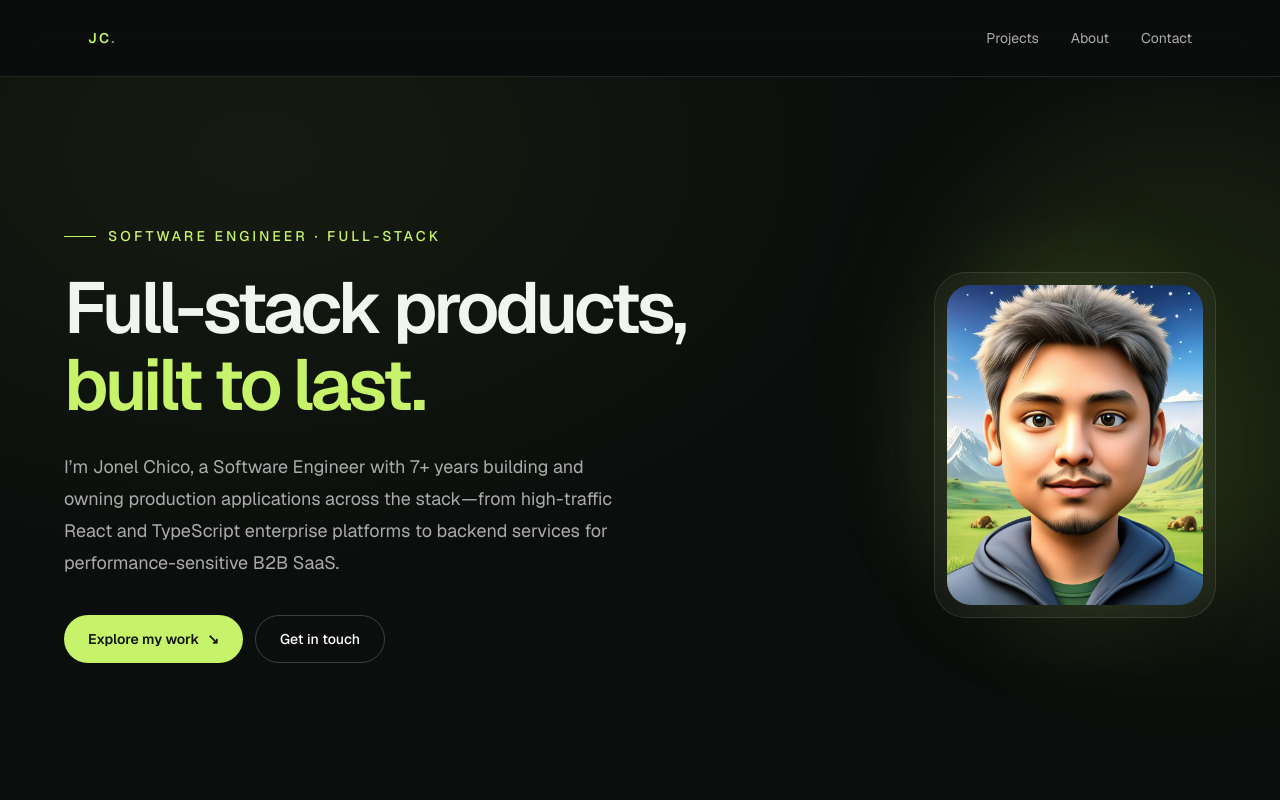
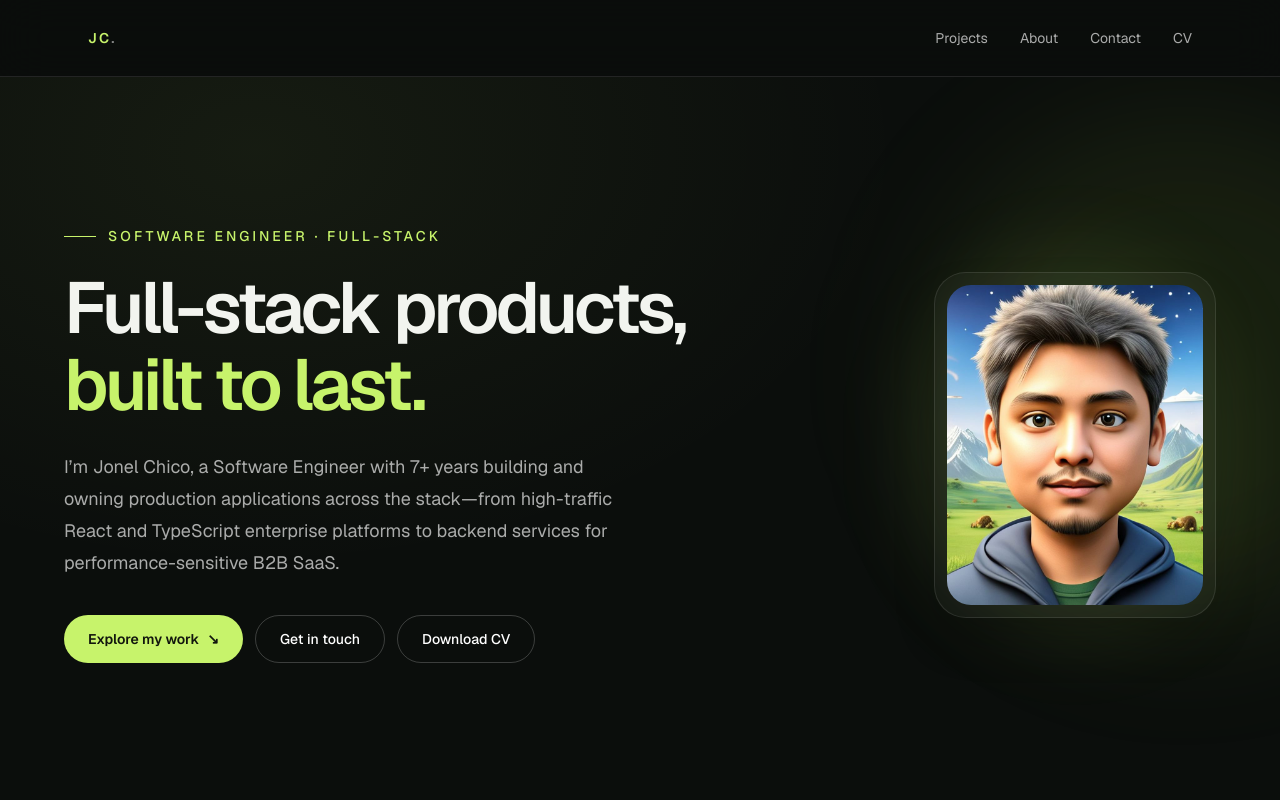
Before and after one commit to jonelchico-webdev/jonelchico, a Next.js app: page / in a window 1280 px wide. Shown: the top 800 px of the page. Built offline with nearby package versions, Linux system fonts and the light colour scheme.

Commit message:
Added Resume

```diff
--- a/src/app/components/Contact.tsx
+++ b/src/app/components/Contact.tsx
@@ -1,7 +1,7 @@
 "use client";
 
 import { motion } from "framer-motion";
-import { FaEnvelope, FaLinkedin, FaGithub } from "react-icons/fa";
+import { FaEnvelope, FaLinkedin, FaGithub, FaFilePdf } from "react-icons/fa";
 
 export const ContactSection = () => {
   const contacts = [
@@ -61,6 +61,14 @@ export const ContactSection = () => {
               {contact.name}
             </a>
           ))}
+          <a
+            href="/Jonel-Chico-Resume.pdf"
+            download
+            className="inline-flex min-h-11 items-center gap-2 rounded-full border border-white/10 px-4 text-sm text-white/70 transition-colors hover:border-white/30 hover:text-white focus-visible:outline-2 focus-visible:outline-offset-2 focus-visible:outline-[#c7f36b]"
+          >
+            <FaFilePdf aria-hidden="true" />
+            CV
+          </a>
         </div>
       </div>
       <footer className="relative mx-auto mt-10 max-w-6xl text-xs text-white/35">
--- a/src/app/components/Hero.tsx
+++ b/src/app/components/Hero.tsx
@@ -47,6 +47,13 @@ export const HeroSection = () => {
             >
               Get in touch
             </a>
+            <a
+              href="/Jonel-Chico-Resume.pdf"
+              download
+              className="inline-flex min-h-12 items-center justify-center rounded-full border border-white/20 px-6 text-sm font-medium text-white transition-colors hover:border-white/50 hover:bg-white/5 focus-visible:outline focus-visible:outline-2 focus-visible:outline-offset-4 focus-visible:outline-[#c7f36b]"
+            >
+              Download CV
+            </a>
           </div>
         </div>
         <div className="order-1 mx-auto md:order-2">
--- a/src/app/layout.tsx
+++ b/src/app/layout.tsx
@@ -13,7 +13,7 @@ const geistMono = Geist_Mono({
 });
 
 export const metadata: Metadata = {
-  metadataBase: new URL("https://jonelchico.com"),
+  metadataBase: new URL("https://jonelchico.vercel.app"),
   title: "Jonel Chico — Software Engineer & Full-Stack Developer",
   description:
     "Software Engineer and full-stack developer with 7+ years building production React and TypeScript applications, backend services, and enterprise and B2B SaaS platforms.",
--- a/src/app/page.tsx
+++ b/src/app/page.tsx
@@ -26,6 +26,7 @@ export default function Home() {
               <a className="inline-flex min-h-11 items-center transition-colors hover:text-white focus-visible:text-white focus-visible:outline-2 focus-visible:outline-offset-2 focus-visible:outline-[#c7f36b]" href="#projects">Projects</a>
               <a className="inline-flex min-h-11 items-center transition-colors hover:text-white focus-visible:text-white focus-visible:outline-2 focus-visible:outline-offset-2 focus-visible:outline-[#c7f36b]" href="#about">About</a>
               <a className="inline-flex min-h-11 items-center transition-colors hover:text-white focus-visible:text-white focus-visible:outline-2 focus-visible:outline-offset-2 focus-visible:outline-[#c7f36b]" href="#contact">Contact</a>
+              <a className="inline-flex min-h-11 items-center transition-colors hover:text-white focus-visible:text-white focus-visible:outline-2 focus-visible:outline-offset-2 focus-visible:outline-[#c7f36b]" href="/Jonel-Chico-Resume.pdf" download>CV</a>
             </div>
           </nav>
         </header>
```
Also changed, not shown: 1 other file (tests, documents, lock files or other folders).
